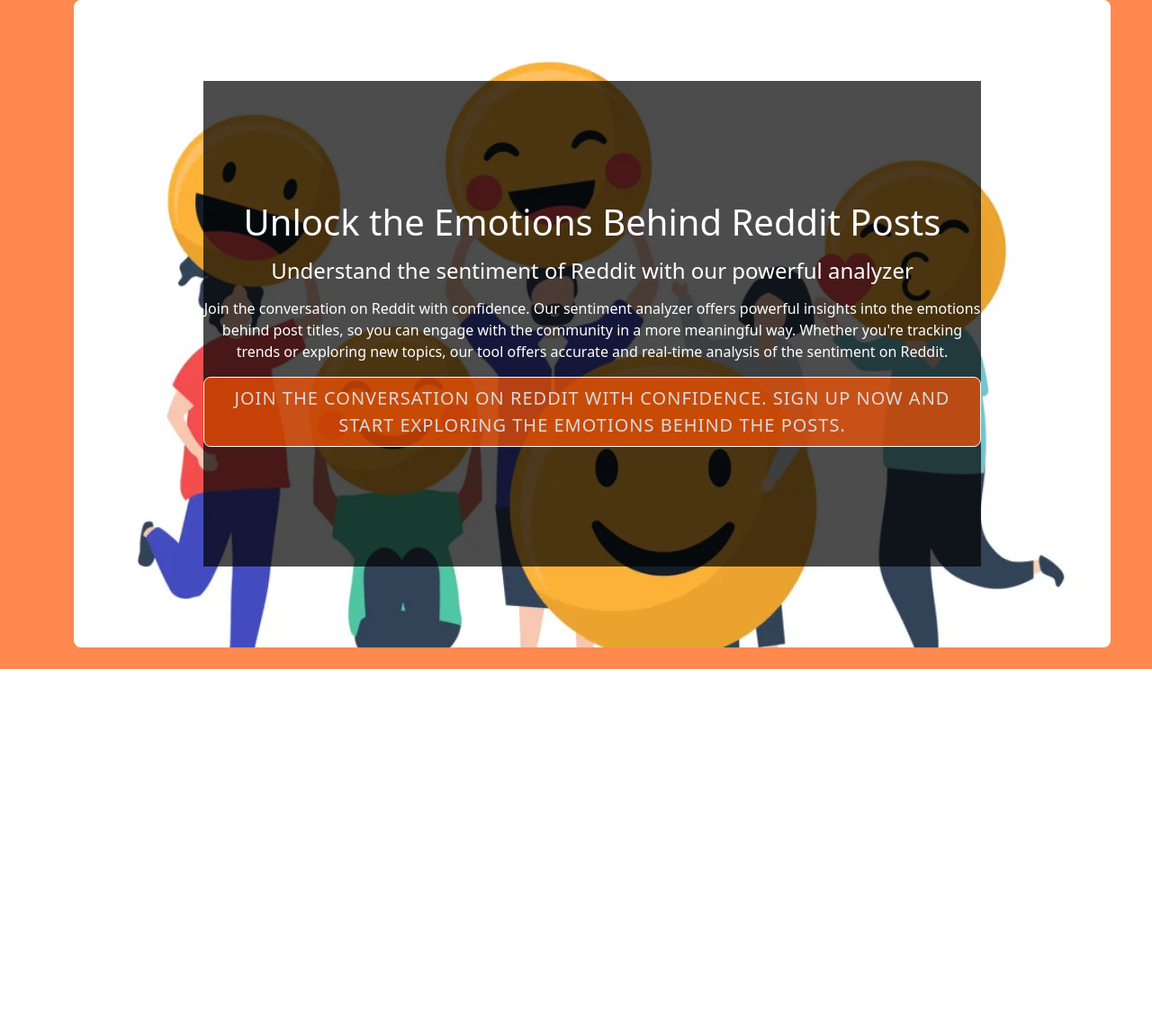
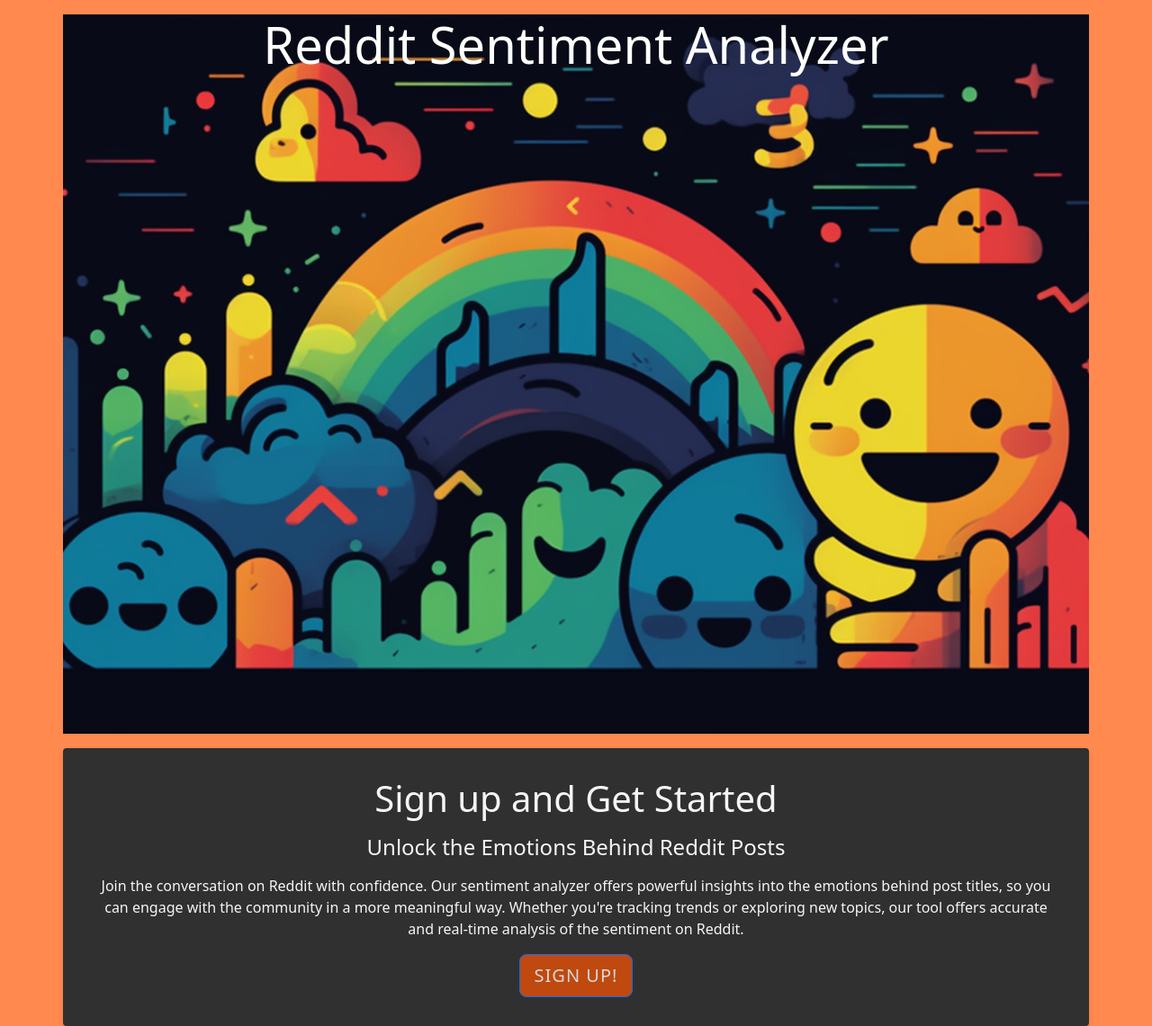
Before and after one commit to MohammadOsama15/EarlyBird, a Flask app: template templates/index.html in a window 1280 px wide. Shown: the part 56-1197 px from the top of the page at 90% size. Before the commit the page ends 800 px from the top, so only its background shows below. Run offline with Flask 3, Linux system fonts and the light colour scheme; the template is opened without the code that fills it, so the values that code supplies are empty; some libraries are stand-ins or nearby versions.

Commit message:
Made the frontend look more organized and better, while showing comments,  titles and front page.

```diff
--- a/static/main.css
+++ b/static/main.css
@@ -48,6 +48,15 @@
   border-radius: 10px;
   padding: 10px;
   color: white !important;
+}
+.back-btn {
+  color: #343a40;
+  text-decoration: none;
+}
+
+.back-btn:hover {
+  color: #343a40;
+  text-decoration: none;
 }
 /* Creating all the below for when we add the following to stick to the theme */
 /* Header theme */
--- a/templates/base.html
+++ b/templates/base.html
@@ -21,9 +21,16 @@
     <!-- container-fluid spans entire viewport width -->
     <section class="container-fluid">
       <div class="row">
-        <nav class="navbar navbar-expand-lg">
-          <div class="container-fluid">
-            <ul class="navbar-nav ms-auto">
+        <section class="container-fluid">
+          <div class="row">
+            <nav class="navbar navbar-expand-lg">
+              <div class="container-fluid">
+                {% if request.endpoint == 'main.comments' %}
+                  <button id="back-button" class="btn btn-link text-dark" onclick="window.history.back();">
+                    <i class="bi bi-arrow-left"></i>
+                  </button>
+                {% endif %}
+                <ul class="navbar-nav ms-auto">
               <li class="nav-item">
                 {% if not current_user.is_authenticated %}
                 <a class="nav-link text-dark" href="{{ url_for('main.index') }}">
--- a/templates/index.html
+++ b/templates/index.html
@@ -1,47 +1,45 @@
 {% extends "base.html" %}
 
 {% block content %}
-{% set background_url = url_for('static', filename='background.webp') %}
+{% set background_url = url_for('static', filename='jumbotron.png') %}
 
 <style>
-  .p-5 {
-    position: relative;
-    height: 90vh;
-    width: 90vw;
-    margin: 0 auto;
+  .jumbotron-fluid {
     background-image: url({{ background_url }});
     background-size: cover;
+    background-position: center;
+    color: white;
+    height: 100vh;
+    width: 100%;
+    margin: 0;
+    padding: 0;
   }
-  .mask {
-    position: absolute;
-    top: 50%;
-    left: 50%;
-    transform: translateY(-50%) translateX(-50%);
-    background-color: rgba(0, 0, 0, 0.8);
-    width: 75%;
-    height: 75%;
-    display: flex;
-    align-items: center;
-    justify-content: center;
+  .container {
+    padding-top: 1rem;
+    padding-left: 0;
+    padding-right: 0;
+  }
+  .content-card {
+    background-color: #303030;
+    padding: 2rem;
+    border-radius: 0.25rem;
+    box-shadow: 0 4px 6px rgba(0, 0, 0, 0.1);
+    color:whitesmoke
   }
 </style>
-
-<div class="p-5 text-center bg-image rounded-3" style="
-    background-image: url({{ background_url }});
-    height: 90vh;
-    width: 90vw;
-    background-size: cover;
-  ">
-  <div class="mask" style="background-color: rgba(0, 0, 0, 0.7);">
-    <div class="d-flex justify-content-center align-items-center h-100">
-      <div class="text-white">
-        <h1 class="mb-3 text-center text-justify">Unlock the Emotions Behind Reddit Posts</h1>
-        <h4 class="mb-3  text-center text-justify"> Understand the sentiment of Reddit with our powerful analyzer</h4>
-        <p>Join the conversation on Reddit with confidence. Our sentiment analyzer offers powerful insights into the emotions behind post titles, so you can engage with the community in a more meaningful way. Whether you're tracking trends or exploring new topics, our tool offers accurate and real-time analysis of the sentiment on Reddit.</p>
-        <a class="btn btn-outline-light btn-lg" href="{{ url_for('auth.signup') }}" role="button">Join the conversation on Reddit with confidence. Sign up now and start exploring the emotions behind the posts.</a>
-      </div>
+<div class="jumbotron jumbotron-fluid">
+  <div class="container-fluid">
+    <h1 class="display-4">Reddit Sentiment Analyzer</h1>
+  </div>
+</div>
+<div class="container">
+  <div class="content-card">
+    <h1 class="mb-3 text-center">Sign up and Get Started</h1>
+    <h4 class="mb-3 text-center">Unlock the Emotions Behind Reddit Posts</h4>
+    <p>Join the conversation on Reddit with confidence. Our sentiment analyzer offers powerful insights into the emotions behind post titles, so you can engage with the community in a more meaningful way. Whether you're tracking trends or exploring new topics, our tool offers accurate and real-time analysis of the sentiment on Reddit.</p>
+    <div class="text-center">
+      <a class="btn btn-outline-primary btn-lg" href="{{ url_for('auth.signup') }}" role="button">Sign up!</a>
     </div>
   </div>
 </div>
-
 {% endblock %}
```
Also changed, not shown: templates/comments.html (+16 -7 lines), templates/search.html (+14 -4 lines), static/jumbotron.png (added).
